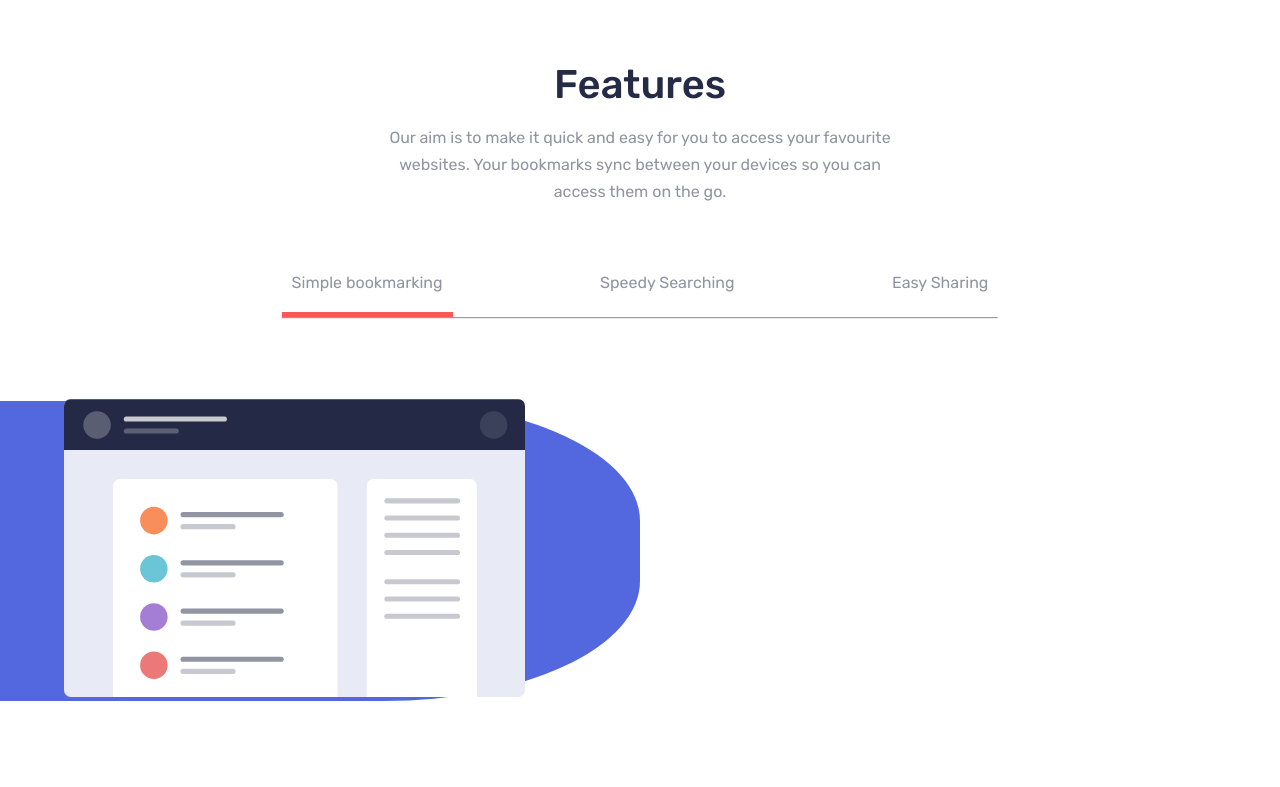
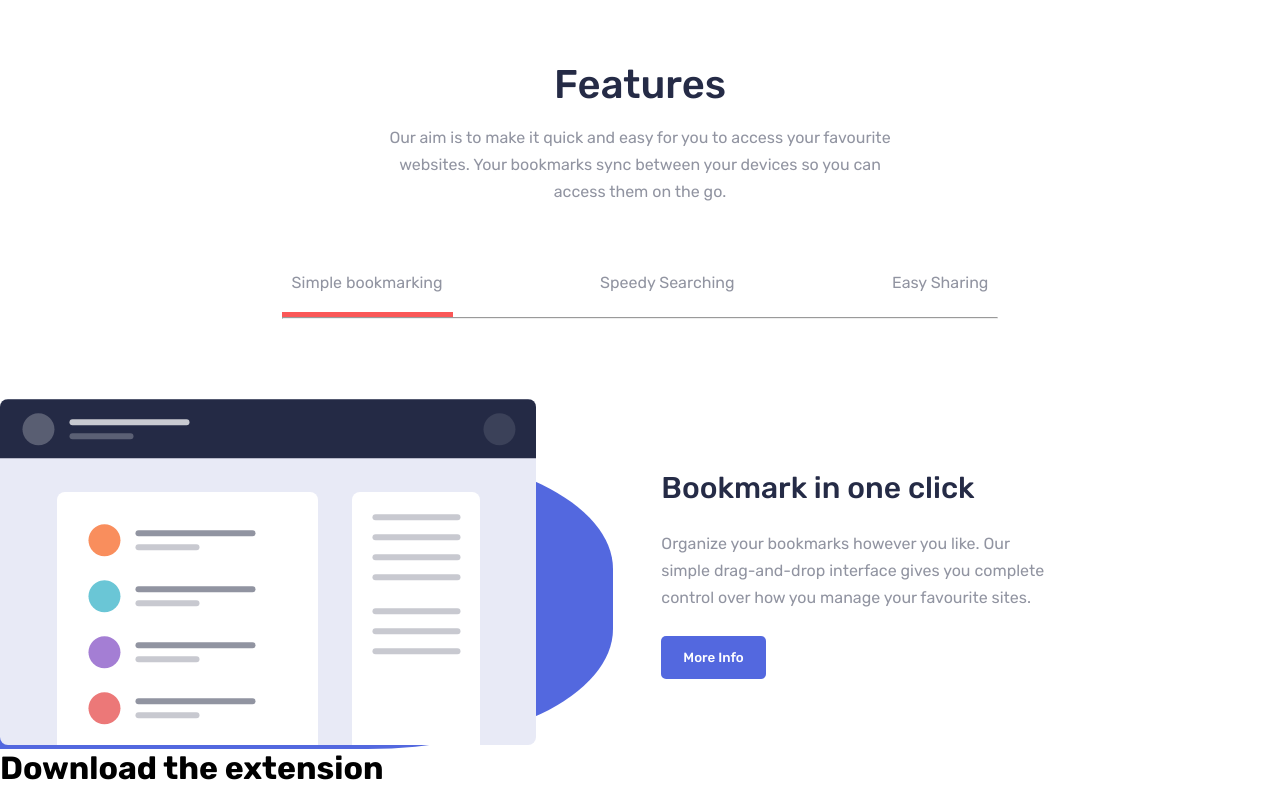
Before and after one commit to rambey-coder/bookmark, a plain HTML site: page index.html in a window 1280 px wide. Shown: the part 690-1477 px from the top of the page. Before the commit the page ends 1391 px from the top, so only its background shows below. Drawn offline with Linux system fonts and the light colour scheme.

Commit message:
going on

```diff
--- a/index.html
+++ b/index.html
@@ -71,14 +71,26 @@
 
             <div class="tabs-content">
                 <div class="img-container-1">
-                    <div class="img-cont">
+                    <!-- <div class="img-cont"> -->
                         <img src="./images/illustration-features-tab-1.svg" alt="illustration-features-tab-1">
-                    </div>
+                    <!-- </div> -->
                     <div class="semi-circle-1"></div>
+                </div>
+
+                <div class="text-container-1">
+                    <h1>Bookmark in one click</h1>
+                    <p>Organize your bookmarks however you like. Our simple drag-and-drop interface gives you complete control over how you manage your favourite sites.</p>
+                    <button>More Info</button>
                 </div>
             </div>
         </div>
     </article>
+
+    <main>
+        <div class="main-section">
+            <h1>Download the extension</h1>
+        </div>
+    </main>
 </body>
 
 </html>
--- a/style.css
+++ b/style.css
@@ -216,6 +216,10 @@
 
 .tabs-content {
     margin-top: 5rem;
+    display: flex;
+    align-items: center;
+    justify-content: space-between;
+    gap: 3rem;
 }
 
 .img-container-1 {
@@ -243,3 +247,42 @@
     left: 0;
     z-index: -1;
 }
+
+.text-container-1 {
+    width: 40%;
+    margin-right: 10%;
+}
+
+.text-container-1 > h1 {
+    color: hsl(229, 31%, 21%);
+    font-weight: 500;
+    font-size: 30px;
+}
+
+.text-container-1 > P {
+    margin-top: 1.5rem;
+    font-size: 16px;
+    color: hsl(229, 8%, 60%);
+    line-height: 1.7;
+    /* letter-spacing: 1px; */
+    margin-bottom: 1.5rem;
+    width: 80%;
+}
+
+.text-container-1 > button {
+    background: hsl(231, 69%, 60%);
+    border: 2px solid transparent;
+    padding: 12px 20px;
+    border-radius: 5px;
+    font-weight: 500;
+    cursor: pointer;
+    color: #fff;
+    margin-right: 15px;
+}
+
+.text-container-1 > button:hover {
+    color: hsl(231, 69%, 60%);
+    background: transparent;
+    border: 2px solid hsl(231, 69%, 60%);
+    transition: .4s linear;
+}
```
